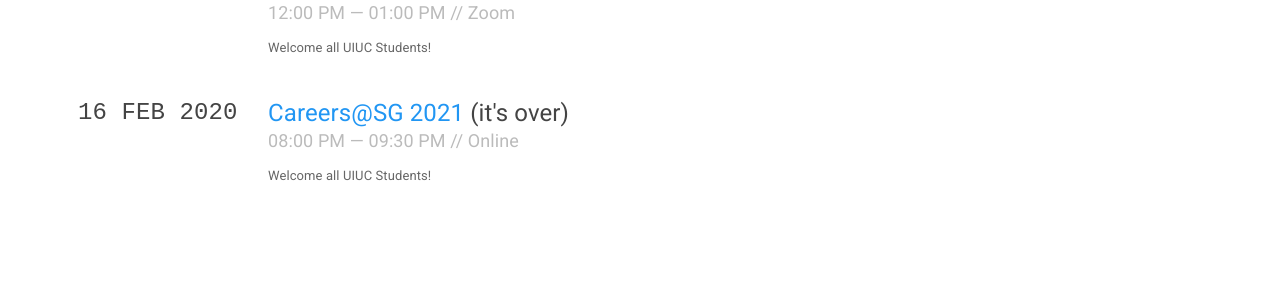
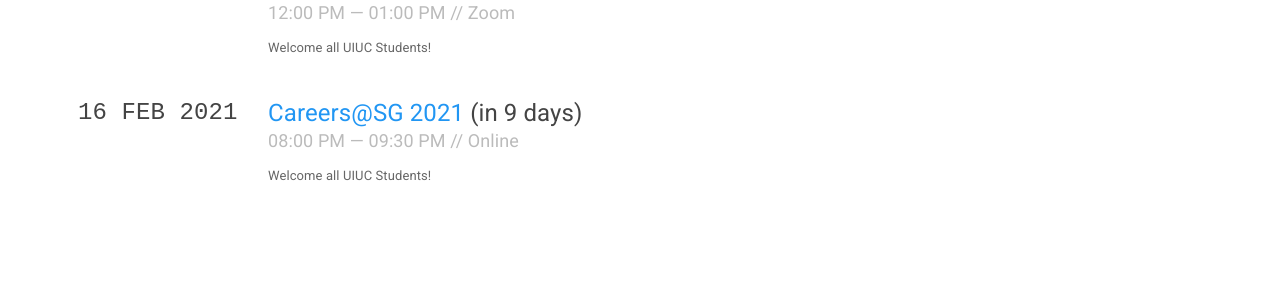
Before and after one commit to uiucssa/uiucssa.github.io, a Jekyll site: the page built from events.html, in a window 1280 px wide. Shown: the part 393-685 px from the top of the page. Built offline with Jekyll 4.4.1, drawn with Linux system fonts in a browser that asks for light colours.

Commit message:
Correct the year

```diff
--- a/_data/events.yml
+++ b/_data/events.yml
@@ -321,9 +321,9 @@
 
 - id: 28
   name: Careers@SG 2021
-  date: 2020-02-16
-  start_time: 2020-02-16 20:00:00 CST
-  end_time: 2020-02-16 21:30:00 CST
+  date: 2021-02-16
+  start_time: 2021-02-16 20:00:00 CST
+  end_time: 2021-02-16 21:30:00 CST
   location: Online
   url: https://fb.me/e/1WwfND9bG
   description: Welcome all UIUC Students!
```
